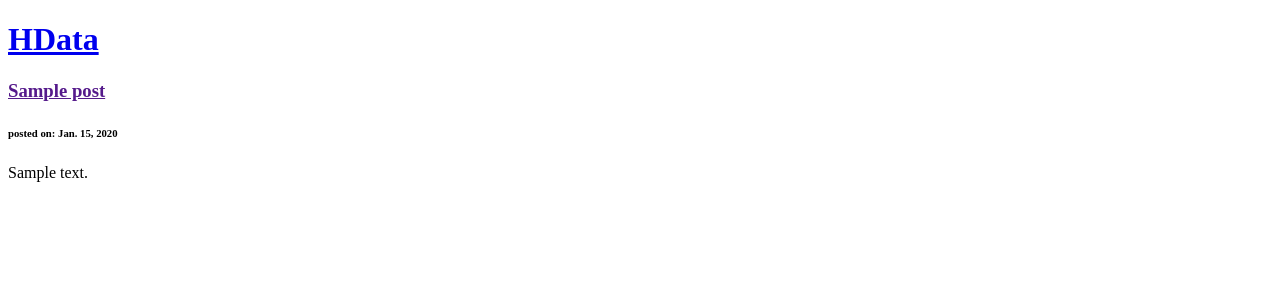
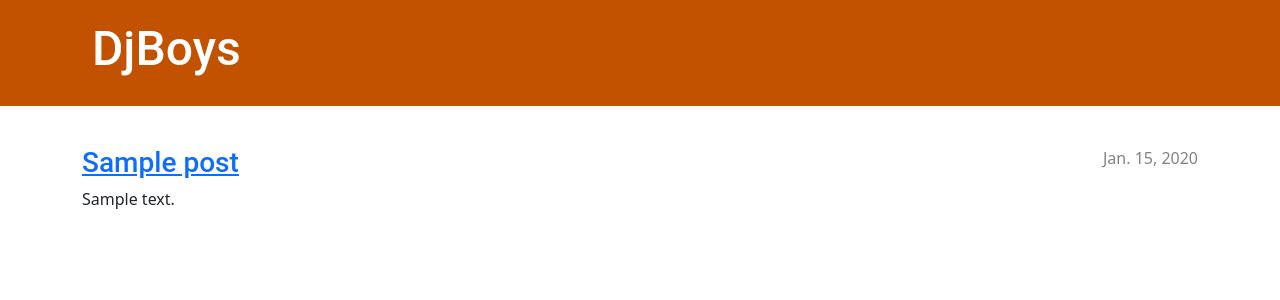
Before and after one commit to mullihpeter/djboys, a Django app: page / in a window 1280 px wide. Shown: the top 300 px of the page. Run offline with Django 4.2, Linux system fonts and the light colour scheme; tables that the repository leaves empty hold one stand-in row (values such as "Sample post").

Commit message:
sorted out some templates

```diff
--- /dev/null
+++ b/feed/static/css/feed.css
@@ -0,0 +1,70 @@
+.page-header {
+    background-color: #C25100;
+    margin-top: 0;
+    margin-bottom: 40px;
+    padding: 20px 20px 20px 40px;
+}
+
+.page-header h1,
+.page-header h1 a,
+.page-header h1 a:visited,
+.page-header h1 a:active {
+    color: #ffffff;
+    font-size: 36pt;
+    text-decoration: none;
+}
+
+h1,
+h2,
+h3,
+h4 {
+    font-family: 'Roboto', cursive;
+}
+
+.date {
+    color: #828282;
+}
+
+.save {
+    float: right;
+}
+
+.post-form textarea,
+.post-form input {
+    width: 100%;
+}
+
+.top-menu,
+.top-menu:hover,
+.top-menu:visited {
+    color: #ffffff;
+    float: right;
+    font-size: 26pt;
+    margin-right: 20px;
+}
+
+.post {
+    margin-bottom: 70px;
+}
+
+.post h2 a,
+.post h2 a:visited {
+    color: #000000;
+}
+
+.post > .date,
+.post > .actions {
+    float: right;
+}
+
+.btn-secondary,
+.btn-secondary:visited {
+    color: #C25100;
+    background: none;
+    border-color: #C25100;
+}
+
+.btn-secondary:hover {
+    color: #FFFFFF;
+    background-color: #C25100;
+}
--- /dev/null
+++ b/feed/templates/feed/base.html
@@ -0,0 +1,25 @@
+{% load static %}
+<!DOCTYPE html>
+<html>
+    <head>
+        <title>HData</title>
+        <link rel="stylesheet" href="https://cdn.jsdelivr.net/npm/bootstrap@5.1.3/dist/css/bootstrap.min.css" integrity="sha384-1BmE4kWBq78iYhFldvKuhfTAU6auU8tT94WrHftjDbrCEXSU1oBoqyl2QvZ6jIW3" crossorigin="anonymous">
+        <link href='//fonts.googleapis.com/css?family=Lobster&subset=latin,latin-ext' rel='stylesheet' type='text/css'>
+        <link rel="stylesheet" href="{% static 'css/feed.css' %}">
+    </head>
+    <body>
+    <header class="page-header">
+      <div class="container">
+          <h1><a href="/">DjBoys</a></h1>
+      </div>
+    </header>
+    <main class="container">
+        <div class="row">
+            <div class="col">
+            {% block content %}
+            {% endblock %}
+            </div>
+        </div>
+    </main>
+    </body>
+</html>
--- a/feed/templates/feed/post_list.html
+++ b/feed/templates/feed/post_list.html
@@ -1,19 +1,13 @@
-<!DOCTYPE html>
-<html>
-    <head>
-        <title>Django Girls blog</title>
-    </head>
-    <body>
-        <header>
-            <h1><a href="/">HData</a></h1>
-        </header>
-{% for post in posts %}
-        <article>
-            <h3><a href="">{{ post.title }}</a></h3>
-            <h6><time>posted on: {{ post.published_date }}</time></h6>
-           <p>{{ post.text|linebreaksbr }}</p>
-            </article>
-            {% endfor %}
+{% extends 'feed/base.html' %}
 
-    </body>
-</html>
+{% block content %}
+    {% for post in posts %}
+        <article class="post">
+            <time class="date">
+                {{ post.published_date }}
+            </time>
+            <h3><a href="{% url 'post_detail' pk=post.pk %}">{{ post.title }}</a></h3>
+            <p>{{ post.text|linebreaksbr }}</p>
+        </article>
+    {% endfor %}
+{% endblock %}
--- a/feed/urls.py
+++ b/feed/urls.py
@@ -3,4 +3,5 @@ from . import views
 
 urlpatterns = [
     path('', views.post_list, name='post_list'),
+    path('post/<int:pk>/', views.post_detail, name='post_detail'),
 ]
--- a/feed/views.py
+++ b/feed/views.py
@@ -1,4 +1,4 @@
-from django.shortcuts import render
+from django.shortcuts import render, get_object_or_404
 from .models import Post
 from django.utils import timezone
 # Create your views here.
@@ -6,3 +6,8 @@ from django.utils import timezone
 def post_list(request):
     posts = Post.objects.filter(published_date__lte=timezone.now()).order_by('published_date')
     return render(request, 'feed/post_list.html', {'posts': posts})
+
+
+def post_detail(request, pk):
+    post = get_object_or_404(Post, pk=pk)
+    return render(request, 'feed/post_detail.html', {'posts': post})
```
Also changed, not shown: feed/templates/feed/post_detail.html (added, +13 -0 lines).
